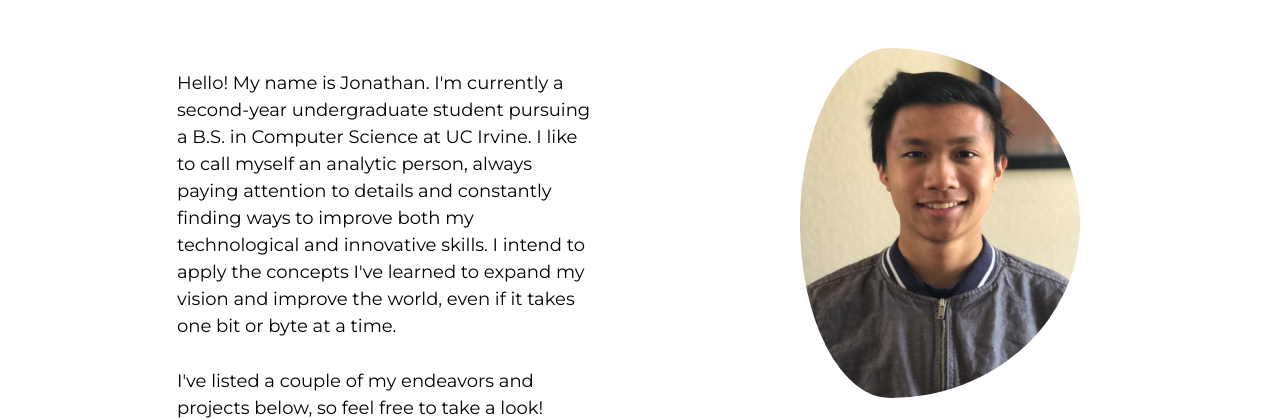
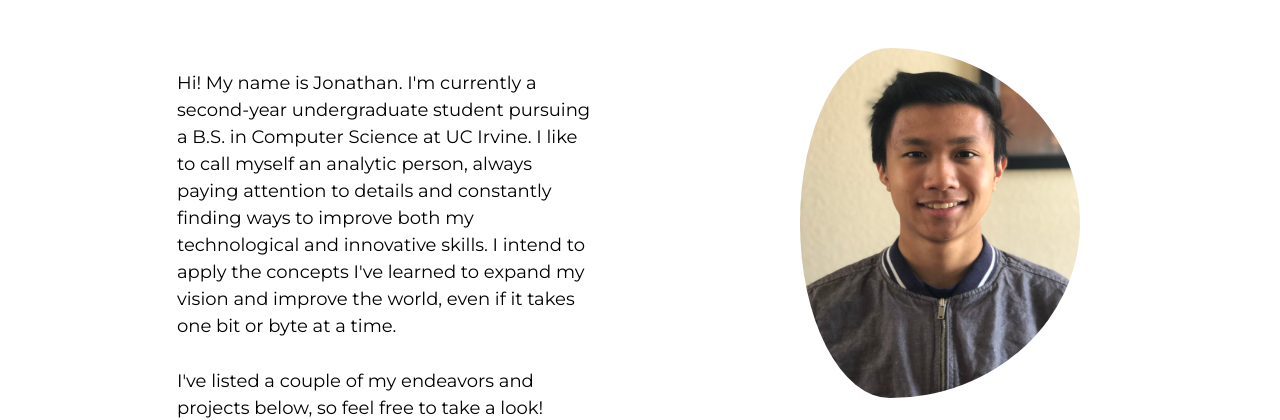
Before and after one commit to jonestrada7/Portfolio, a React (Create React App) app: page / in a window 1280 px wide. Shown: the part 215-635 px from the top of the page. Built offline with nearby package versions, Linux system fonts and the light colour scheme.

Commit message:
Edited About text

```diff
--- a/src/components/About.js
+++ b/src/components/About.js
@@ -19,7 +19,7 @@ class About extends React.Component {
 
             <div className='content'>
                 <div className='text-box' data-aos='fade-down' data-aos-duration='900'>
-                    <p>Hello! My name is Jonathan. I'm currently a second-year undergraduate student pursuing a B.S. in Computer Science at
+                    <p>Hi! My name is Jonathan. I'm currently a second-year undergraduate student pursuing a B.S. in Computer Science at
                         UC Irvine. I like to call myself an analytic person, always paying attention to
                         details and constantly finding ways to improve both my technological and innovative skills. I intend to apply the concepts I've learned to expand my vision and improve the world, even if it takes one bit or byte at a time.
                     </p>
```
